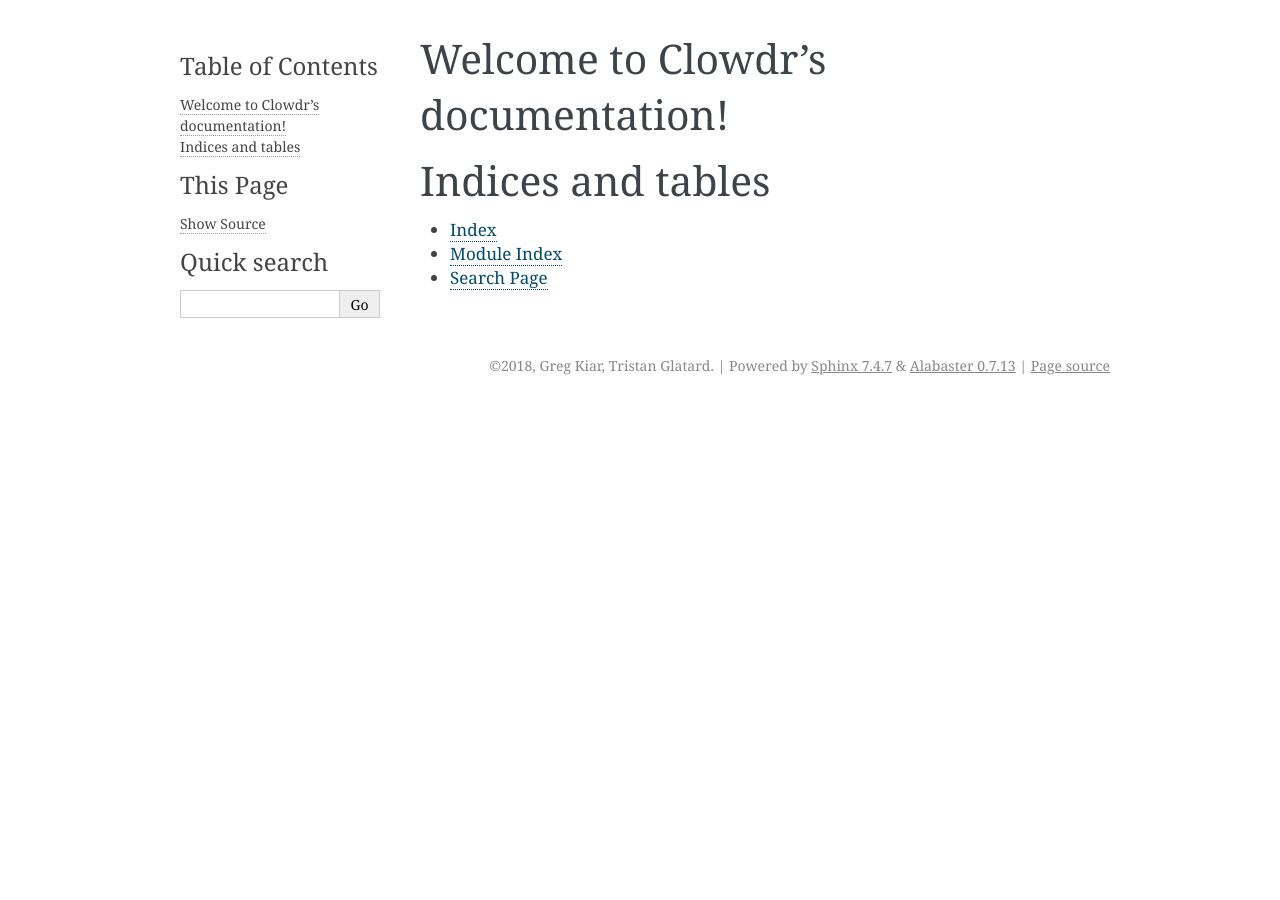
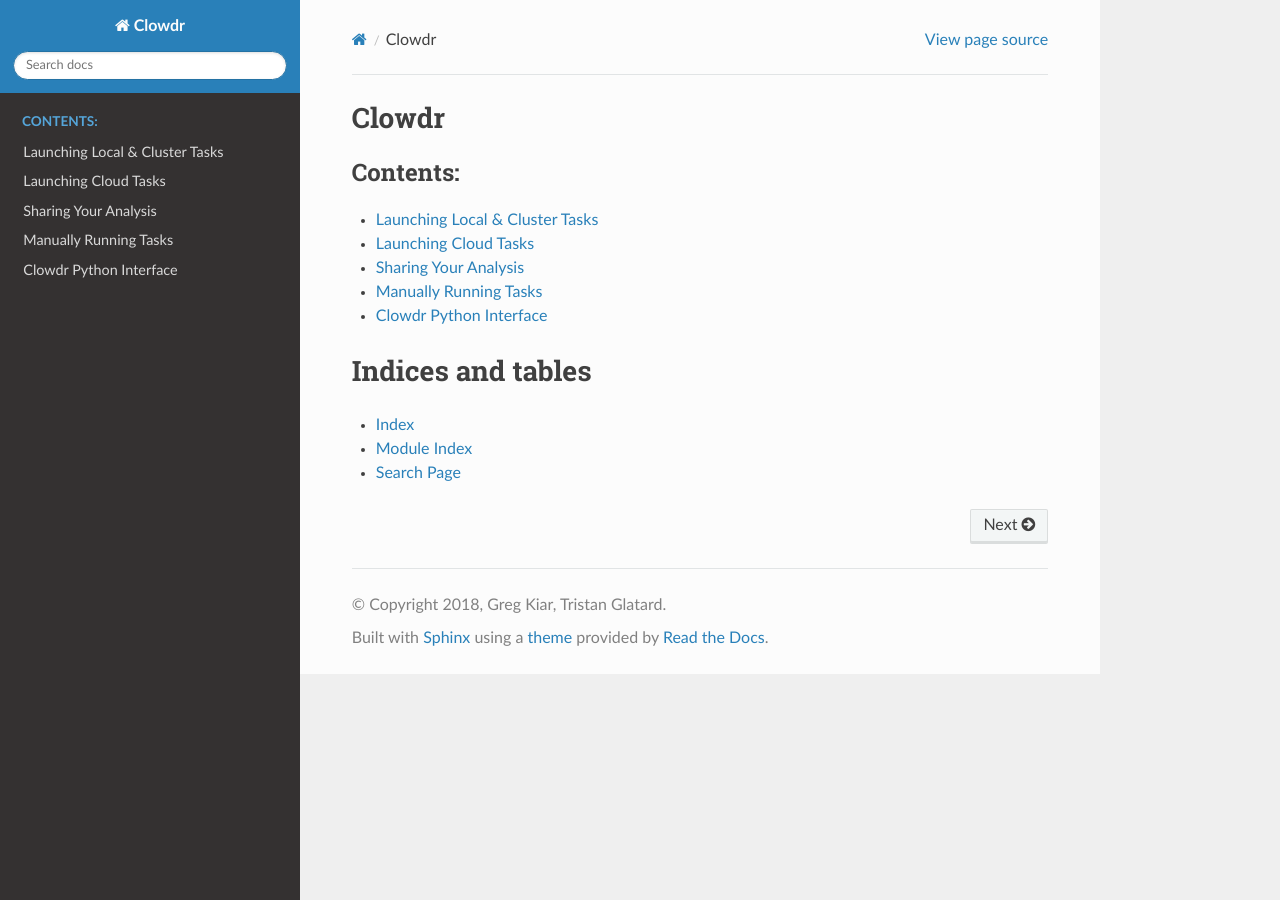
Before and after one commit to clowdr/clowdr, a Sphinx documentation site: the page built from docs/index.rst, in a window 1280 px wide. Built offline with Sphinx 7.4.7 and the Read the Docs theme 2.0.0, drawn with Linux system fonts in a browser that asks for light colours.

Commit message:
updated documentation with first _real_ batch of docs; #10

```diff
--- /dev/null
+++ b/docs/README.md
@@ -0,0 +1,10 @@
+### Sphinx Documentation for Clowdr
+
+Compiling this documentation requires installing the following:
+
+    pip install sphinx sphinx-autobuild sphinx-argparse
+
+Then, the docs can be re-built running the following from this directory:
+
+    sphinx-apidoc -o ./package ../clowdr/ -f --ext-viewcode -H "Clowdr Python Interface"
+    make clean && make html
--- /dev/null
+++ b/docs/cloud.rst
@@ -0,0 +1,9 @@
+
+Launching Cloud Tasks
+===============================
+
+.. argparse::
+   :module: clowdr.driver
+   :func: makeparser
+   :prog: clowdr
+   :path: cloud
--- a/docs/conf.py
+++ b/docs/conf.py
@@ -12,9 +12,9 @@
 # add these directories to sys.path here. If the directory is relative to the
 # documentation root, use os.path.abspath to make it absolute, like shown here.
 #
-# import os
-# import sys
-# sys.path.insert(0, os.path.abspath('.'))
+import os
+import sys
+sys.path.insert(0, os.path.abspath('../clowdr'))
 
 
 # -- Project information -----------------------------------------------------
@@ -42,6 +42,7 @@ extensions = [
     'sphinx.ext.autodoc',
     'sphinx.ext.ifconfig',
     'sphinx.ext.viewcode',
+    'sphinxarg.ext',
 ]
 
 # Add any paths that contain templates here, relative to this directory.
@@ -77,7 +78,7 @@ pygments_style = 'sphinx'
 # The theme to use for HTML and HTML Help pages.  See the documentation for
 # a list of builtin themes.
 #
-html_theme = 'alabaster'
+html_theme = 'sphinx_rtd_theme'
 
 # Theme options are theme-specific and customize the look and feel of a theme
 # further.  For a list of options available for each theme, see the
@@ -98,7 +99,7 @@ html_static_path = ['_static']
 # default: ``['localtoc.html', 'relations.html', 'sourcelink.html',
 # 'searchbox.html']``.
 #
-# html_sidebars = {}
+html_sidebars = {'**':'localtoc.html'}
 
 
 # -- Options for HTMLHelp output ---------------------------------------------
--- a/docs/index.rst
+++ b/docs/index.rst
@@ -3,13 +3,18 @@
    You can adapt this file completely to your liking, but it should at least
    contain the root `toctree` directive.
 
-Welcome to Clowdr's documentation!
-==================================
+Clowdr
+======
 
 .. toctree::
-   :maxdepth: 2
+   :maxdepth: 1
    :caption: Contents:
 
+   local
+   cloud
+   share
+   manual
+   package/modules
 
 
 Indices and tables
--- /dev/null
+++ b/docs/local.rst
@@ -0,0 +1,9 @@
+
+Launching Local & Cluster Tasks
+===============================
+
+.. argparse::
+   :module: clowdr.driver
+   :func: makeparser
+   :prog: clowdr
+   :path: local
--- /dev/null
+++ b/docs/manual.rst
@@ -0,0 +1,9 @@
+
+Manually Running Tasks
+===============================
+
+.. argparse::
+   :module: clowdr.driver
+   :func: makeparser
+   :prog: clowdr
+   :path: task
--- /dev/null
+++ b/docs/package/modules.rst
@@ -0,0 +1,7 @@
+Clowdr Python Interface
+=======================
+
+.. toctree::
+   :maxdepth: 4
+
+   clowdr
--- /dev/null
+++ b/docs/share.rst
@@ -0,0 +1,9 @@
+
+Sharing Your Analysis
+===============================
+
+.. argparse::
+   :module: clowdr.driver
+   :func: makeparser
+   :prog: clowdr
+   :path: share
```
Also changed, not shown: docs/package/clowdr.controller.rst (added, +30 -0 lines), docs/package/clowdr.endpoint.rst (added, +30 -0 lines), docs/package/clowdr.rst (added, +45 -0 lines), 1 other file.
